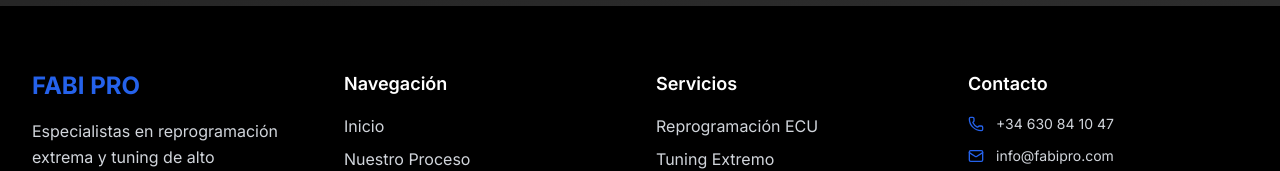
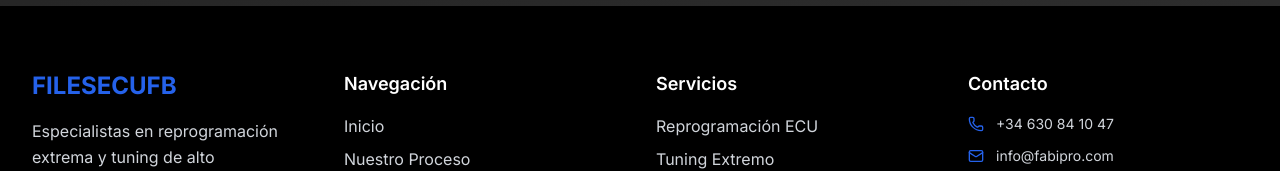
Before and after one commit to avinilo/tuning-website, a React (Vite) app: page /contact in a window 1280 px wide. Shown: the part 2205-2376 px from the top of the page. Built offline with nearby package versions, Linux system fonts and the light colour scheme.

Commit message:
Change app name from FABI PRO to FILESECUFB across all project files

```diff
--- a/index.html
+++ b/index.html
@@ -9,7 +9,7 @@
     <link rel="manifest" href="/site.webmanifest" />
     <meta name="theme-color" content="#2563eb" />
     <meta name="viewport" content="width=device-width, initial-scale=1.0" />
-    <title>FABI PRO</title>
+    <title>FILESECUFB</title>
     <script type="module">
       if (import.meta.hot?.on) {
         import.meta.hot.on('vite:error', (error) => {
--- a/package.json
+++ b/package.json
@@ -1,5 +1,5 @@
 {
-  "name": "trae-project",
+  "name": "filesecufb",
   "private": true,
   "version": "0.0.0",
   "type": "module",
--- a/src/components/Footer.tsx
+++ b/src/components/Footer.tsx
@@ -9,7 +9,7 @@ const Footer = () => {
           {/* Información de la empresa */}
           <div className="space-y-4">
             <h3 className="text-2xl font-bold text-blue-corporate">
-              FABI PRO
+              FILESECUFB
             </h3>
             <p className="text-gray-300 leading-relaxed">
               Especialistas en reprogramación extrema y tuning de alto rendimiento.
--- a/src/pages/Contact.tsx
+++ b/src/pages/Contact.tsx
@@ -165,7 +165,7 @@ const Contact: React.FC = () => {
                   allowFullScreen
                   loading="lazy"
                   referrerPolicy="no-referrer-when-downgrade"
-                  title="Ubicación de FABI PRO - Paraje Narcisos, 21, MEDIALEGUA, 30320 Cuevas de Reyllo, Murcia"
+                  title="Ubicación de FILESECUFB - Paraje Narcisos, 21, MEDIALEGUA, 30320 Cuevas de Reyllo, Murcia"
                   className="w-full h-96 rounded-lg"
                 ></iframe>
               </div>
```
